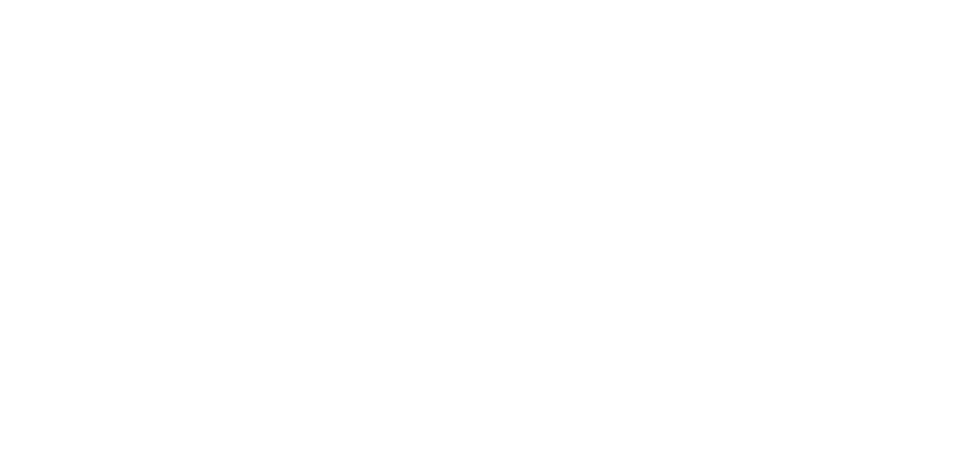
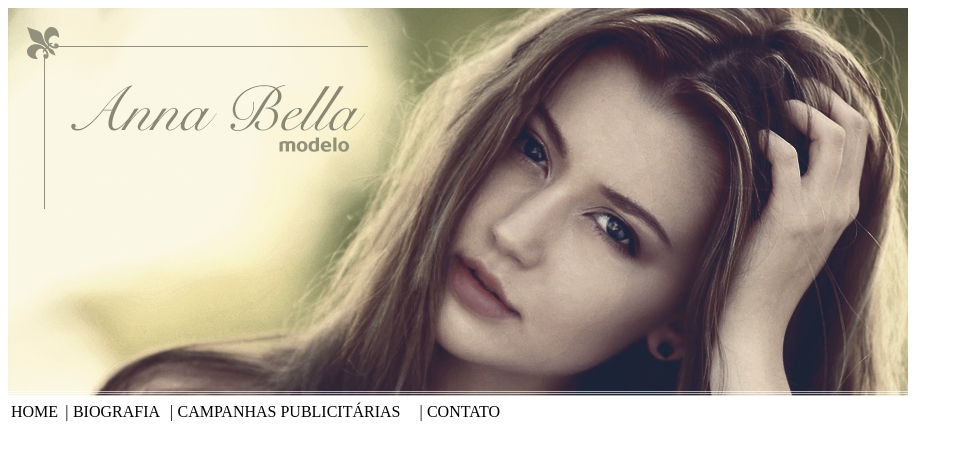
Before and after one commit to ivelidepaula/Desenvolvimento-Web-Completo-2019-2---Anna-Bella, a plain HTML site: page index.html in a window 1280 px wide. Shown: the whole page, without its empty margins (0-963 px from the left). Drawn offline with Linux system fonts and the light colour scheme.

Commit message:
Add menu

```diff
--- a/index.html
+++ b/index.html
@@ -8,6 +8,17 @@
     <title>Document</title>
 </head>
 <body>
-
+    <img src="imagens/capa.png">
+    <table>
+        <tr>
+            <td>HOME</td>
+            <td>|</td>
+            <td>BIOGRAFIA</td>
+            <td>|</td>
+            <td>CAMPANHAS PUBLICITÁRIAS</td>
+            <td>|</td>
+            <td>CONTATO</td>
+        </tr>
+    </table>
 </body>
 </html>
--- a/style.css
+++ b/style.css
@@ -0,0 +1,7 @@
+body {
+    background-image: "imagens/fundo.png";
+}
+
+table {
+    width: 500px;
+}
```
